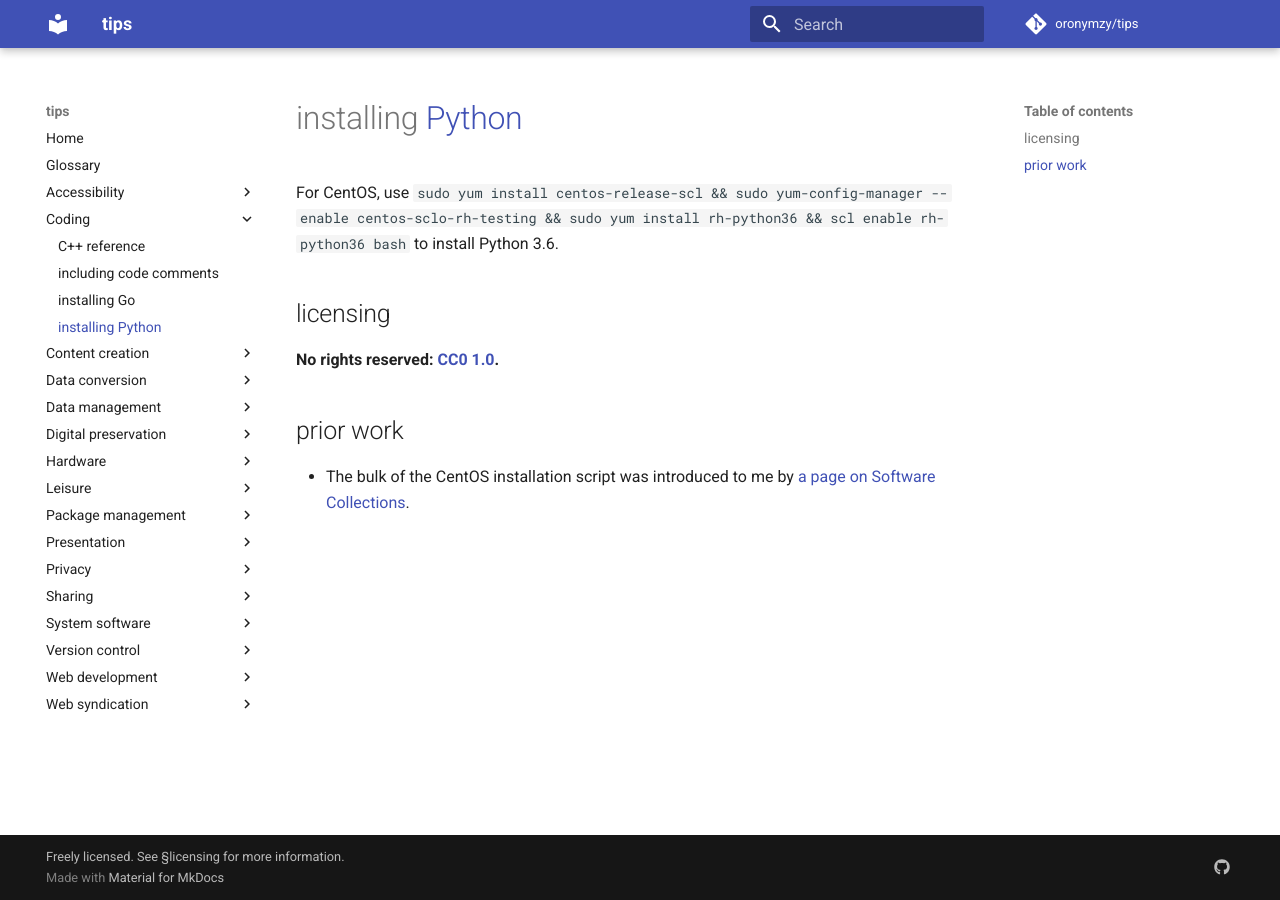
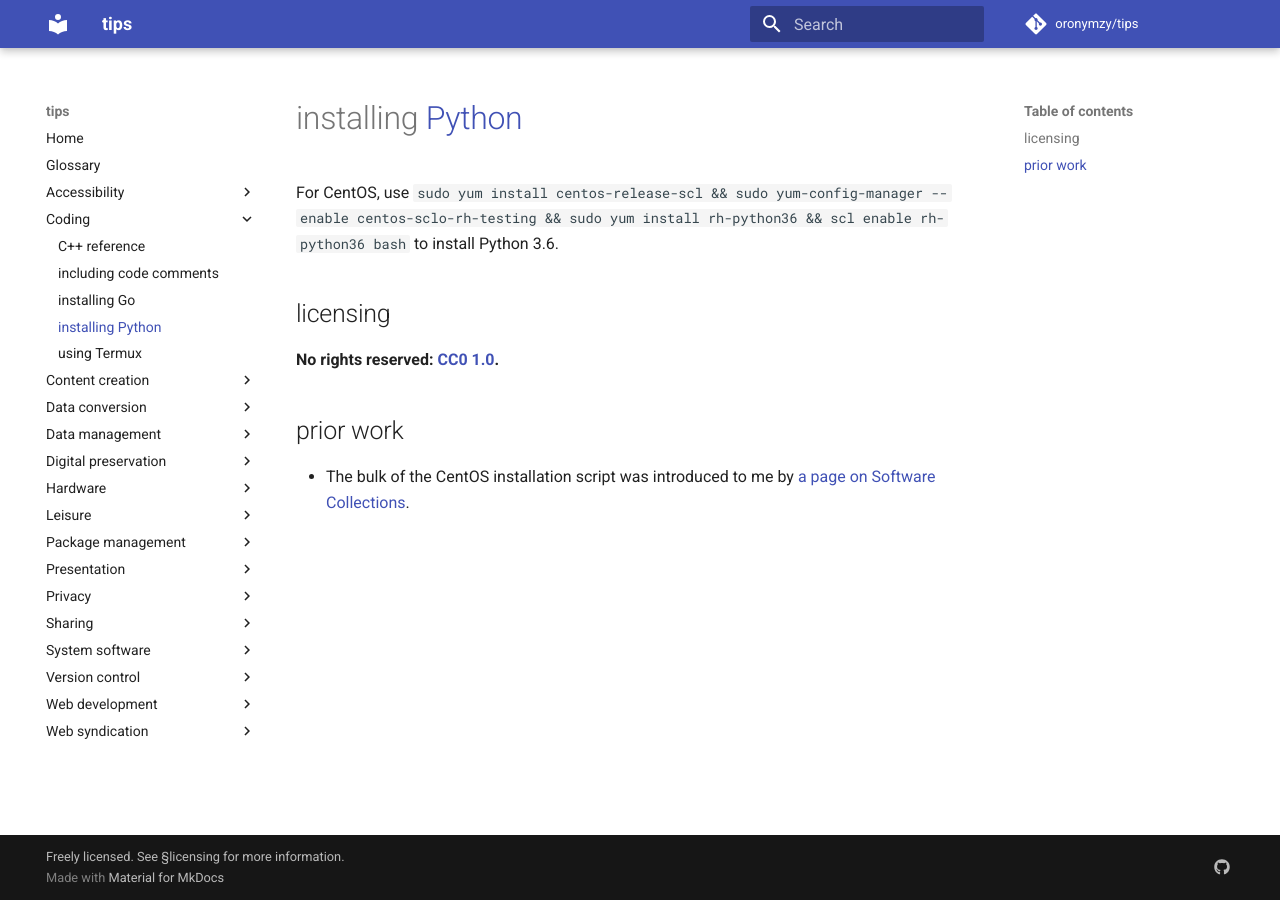
Before and after one commit to oronymzy/tips, an MkDocs documentation site: the page built from docs/insPyth.md, in a window 1280 px wide. Built offline with MkDocs 1.6.1 and Material for MkDocs 9.7.7, drawn with Linux system fonts in a browser that asks for light colours; comment, search, counter and statistics services are not loaded.

Commit message:
Add 'using Termux' page in 'Coding' category

```diff
--- a/mkdocs.yml
+++ b/mkdocs.yml
@@ -9,6 +9,7 @@ nav:
     - including code comments: 'incdcmt.md'
     - installing Go: 'instlGo.md'
     - installing Python: 'insPyth.md'
+    - using Termux: 'usgTrmx.md'
   - Content creation:
     - installing Krita: 'insKrta.md'
     - installing software from the latest GitHub software release: 'islGHsr.md'
```
